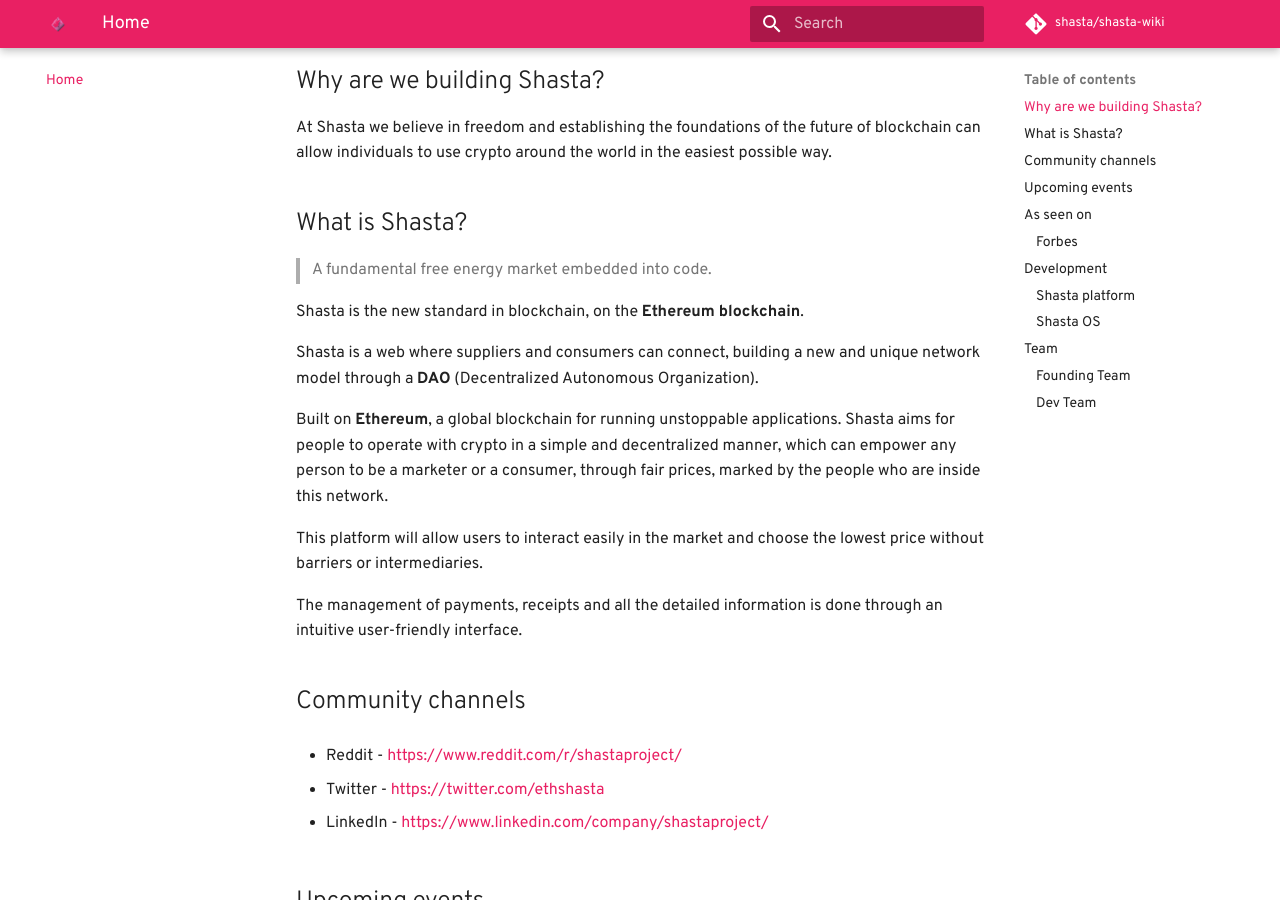
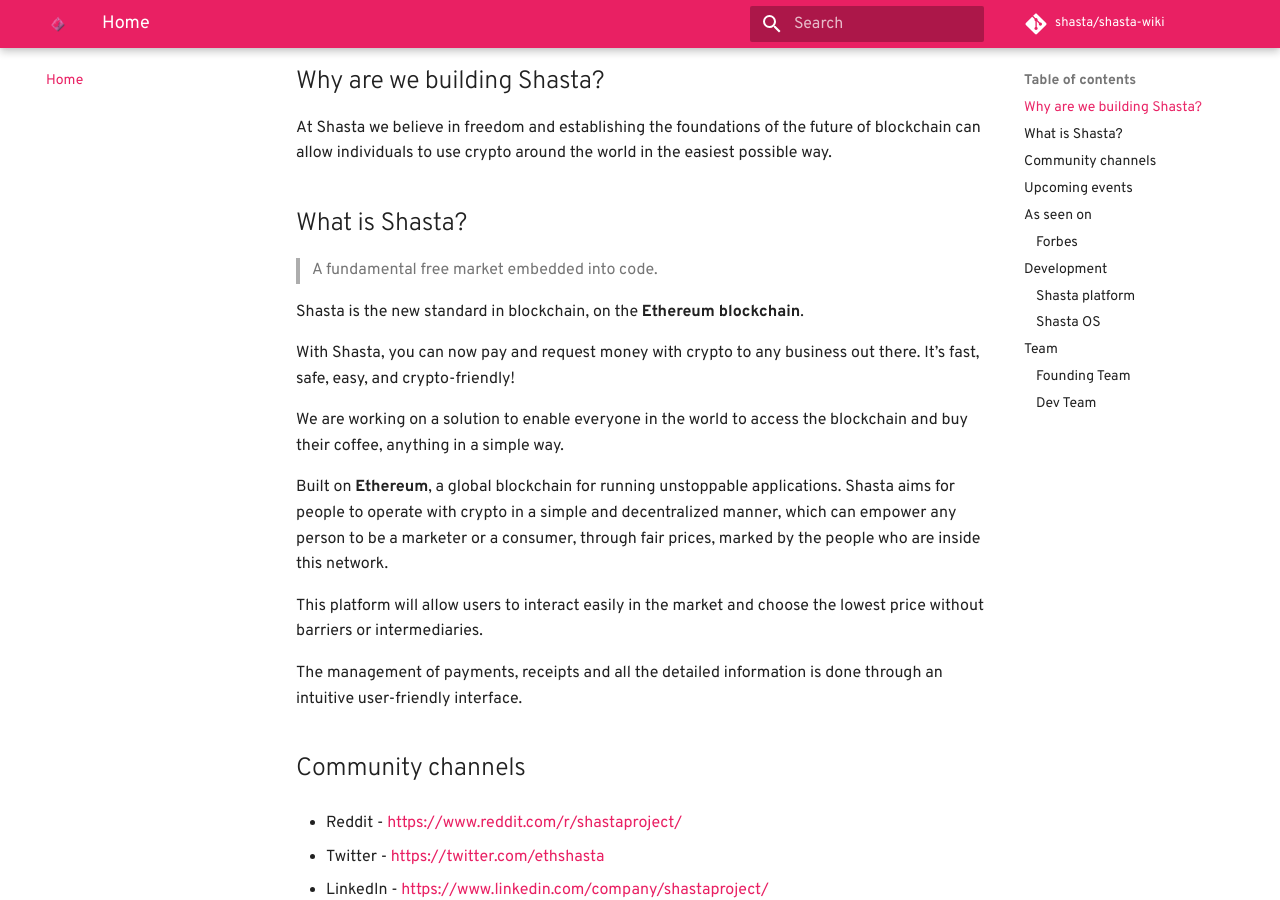
Before and after one commit to Shasta/shasta-wiki, an MkDocs documentation site: the page built from docs/index.md, in a window 1280 px wide and 900 px high, scrolled down 678 px. Built offline with MkDocs 1.6.1 and Material for MkDocs 9.7.7, drawn with Linux system fonts in a browser that asks for light colours; some web fonts are replaced; comment, search, counter and statistics services are not loaded; old or Windows-style settings are respelled for this version of MkDocs.

Commit message:
fix concept

```diff
--- a/docs/index.md
+++ b/docs/index.md
@@ -17,11 +17,13 @@
 At Shasta we believe in freedom and establishing the foundations of the future of blockchain can allow individuals to use crypto around the world in the easiest possible way.
 
 ## What is Shasta?
-> A fundamental free energy market embedded into code.
+> A fundamental free market embedded into code.
 
 Shasta is the new standard in blockchain, on the **Ethereum blockchain**.
 
-Shasta is a web where suppliers and consumers can connect, building a new and unique  network model through a **DAO** (Decentralized Autonomous Organization).
+With Shasta, you can now pay and request money with crypto to any business out there. It’s fast, safe, easy, and crypto-friendly!
+
+We are working on a solution to enable everyone in the world to access the blockchain and buy their coffee, anything in a simple way.
 
 Built on **Ethereum**, a global blockchain for running unstoppable applications. Shasta aims for people to operate with crypto in a simple and decentralized manner, which can empower any person to be a marketer or a consumer, through fair prices, marked by the people who are inside this network.
 
```
Also changed, not shown: docs/jobs/designer.md (added, +30 -0 lines).
